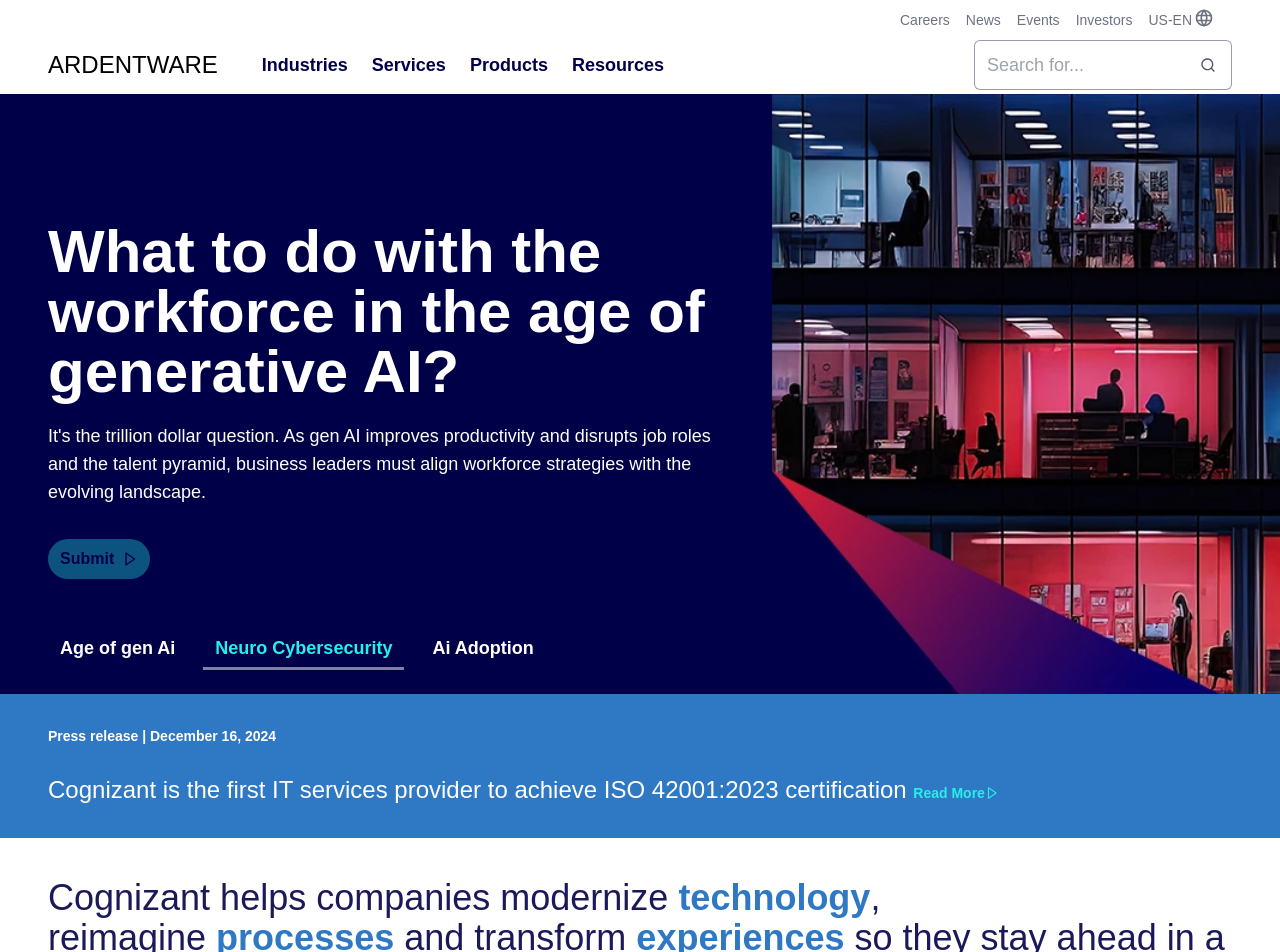
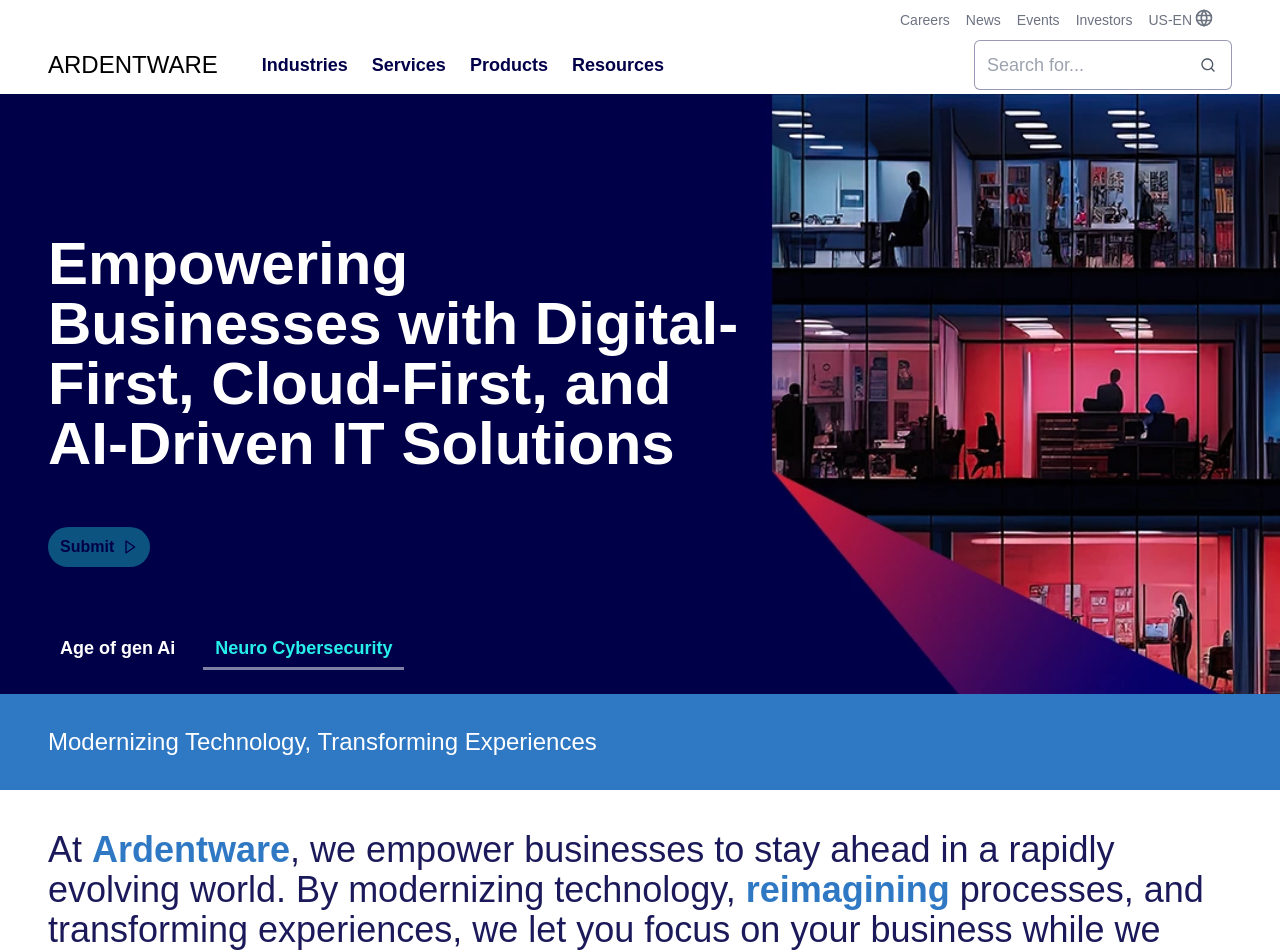
Before and after one commit to AbdurRahim12-dev/ardentware-website, a React (Vite) app: page / in a window 1280 px wide. Shown: the top 952 px of the page. Built offline with nearby package versions, Linux system fonts and the light colour scheme; a web font is replaced by a local one.

Commit message:
some content added

```diff
--- a/src/components/Home/Hero.jsx
+++ b/src/components/Home/Hero.jsx
@@ -8,9 +8,9 @@
     return [
       {
         name: 'Age of gen Ai',
-        title: 'Accelerate and orchestrate experience',
-        description:
-          "The next generation of hyper-personalized, dynamic experiences for customers, employees and citizens. AI-powered, end-to-end transformation—shaping tomorrow's experiences—today.",
+        title: 'Empowering Businesses with Digital-First, Cloud-First, and AI-Driven IT Solutions',
+        // description:
+        //   "The next generation of hyper-personalized, dynamic experiences for customers, employees and citizens. AI-powered, end-to-end transformation—shaping tomorrow's experiences—today.",
         button: 'Find Out More',
         image: '/images/hero_bg_1.webp',
         mobileImage:
@@ -18,22 +18,22 @@
       },
       {
         name: 'Neuro Cybersecurity',
-        title: 'What to do with the workforce in the age of generative AI?',
-        description:
-          "It's the trillion dollar question. As gen AI improves productivity and disrupts job roles and the talent pyramid, business leaders must align workforce strategies with the evolving landscape.",
+        title: 'Empowering Businesses with Digital-First, Cloud-First, and AI-Driven IT Solutions',
+        // description:
+        //   "It's the trillion dollar question. As gen AI improves productivity and disrupts job roles and the talent pyramid, business leaders must align workforce strategies with the evolving landscape.",
         button: 'Submit',
         image: '/images/hero_bg_2.webp',
         mobileImage: 'https://cognizant.scene7.com/is/image/cognizant/hp-cybersecurity-hero-tablet',
       },
-      {
-        name: 'Ai Adoption',
-        title: 'Cybersecurity and compliance orchestration with AI',
-        description:
-          'Cognizant Neuro® Cybersecurity revolutionizes risk management, threat and vulnerability management and compliance assurance—by integrating and orchestrating point solutions to ensure comprehensive security coverage using AI.',
-        button: 'Get The Details',
-        image: '/images/hero_bg_3.webp',
-        mobileImage: 'https://cognizant.scene7.com/is/image/cognizant/hp-ai-impact-hero-tablet',
-      },
+      // {
+      //   name: 'Ai Adoption',
+      //   title: 'Cybersecurity and compliance orchestration with AI',
+      //   // description:
+      //   //   'Cognizant Neuro® Cybersecurity revolutionizes risk management, threat and vulnerability management and compliance assurance—by integrating and orchestrating point solutions to ensure comprehensive security coverage using AI.',
+      //   button: 'Get The Details',
+      //   image: '/images/hero_bg_3.webp',
+      //   mobileImage: 'https://cognizant.scene7.com/is/image/cognizant/hp-ai-impact-hero-tablet',
+      // },
     ];
   }, []);
 
--- /dev/null
+++ b/src/components/Home/Our_Partners.jsx
@@ -0,0 +1,11 @@
+import Header_Text from '../ui/Header_Text/Header_Text';
+
+const Our_Partners = () => {
+  return (
+    <section className='container py-16'>
+      <Header_Text title='Our Partners' />
+    </section>
+  );
+};
+
+export default Our_Partners;
--- a/src/components/Home/Press_Release.jsx
+++ b/src/components/Home/Press_Release.jsx
@@ -1,26 +1,25 @@
-import { BiRightArrow } from 'react-icons/bi';
+// import { BiRightArrow } from 'react-icons/bi';
 
 const Press_Release = () => {
   return (
     <>
       <div className='bg-accent text-white'>
         <div className='container py-8'>
-          <h5 className='text-sm font-semibold'>Press release | December 16, 2024</h5>
-          <h2 className='text-2xl mt-7'>
-            Cognizant is the first IT services provider to achieve ISO 42001:2023 certification{' '}
-            <button className='text-sm font-semibold text-secondary inline-flex items-center'>
+          <h2 className='text-2xl'>
+            Modernizing Technology, Transforming Experiences
+            {/* <button className='text-sm font-semibold text-secondary inline-flex items-center'>
               Read More <BiRightArrow />
-            </button>
+            </button> */}
           </h2>
         </div>
       </div>
       <div className='container py-10'>
         <h4 className='text-2xl md:text-3xl lg:text-4xl font-extralight text-primary/90 leading-tight'>
-          Cognizant helps companies modernize{' '}
-          <span className='font-bold text-accent'>technology</span>, <br /> reimagine{' '}
-          <span className='font-bold text-accent'>processes</span> and transform{' '}
-          <span className='font-bold text-accent'>experiences</span> so they stay ahead in a
-          fast-changing world.
+          At <span className='font-bold text-accent'>Ardentware</span>, we empower businesses to
+          stay ahead in a rapidly evolving world. By modernizing technology,{' '}
+          <span className='font-bold text-accent'>reimagining</span> processes, and transforming
+          experiences, we let you focus on your business while we seamlessly manage the technology
+          that drives it.
         </h4>
       </div>
     </>
--- a/src/components/Home/Questions_Form.jsx
+++ b/src/components/Home/Questions_Form.jsx
@@ -94,8 +94,8 @@
   return (
     <section className='container py-16'>
       <Header_Text
-        title=' Get answers to your questions'
-        description='Our clients turn to us to help them reimagine ways of working with technology.'
+        title='How can we help you?'
+        description='Our clients rely on us to redefine their technology-driven workflows.'
       />
 
       <form onSubmit={handleSubmit(onSubmit)} className='mt-10'>
--- a/src/pages/HomePage.jsx
+++ b/src/pages/HomePage.jsx
@@ -6,6 +6,7 @@
 import News from '../components/Home/News';
 import Drive_Career from '../components/Home/Drive_Career';
 import Questions_Form from '../components/Home/Questions_Form';
+import Our_Partners from '../components/Home/Our_Partners';
 
 const HomePage = () => {
   return (
@@ -16,6 +17,7 @@
       <Case_Studies />
       <Pertnering />
       <News />
+      <Our_Partners />
       <Drive_Career />
       <Questions_Form />
     </>
```
